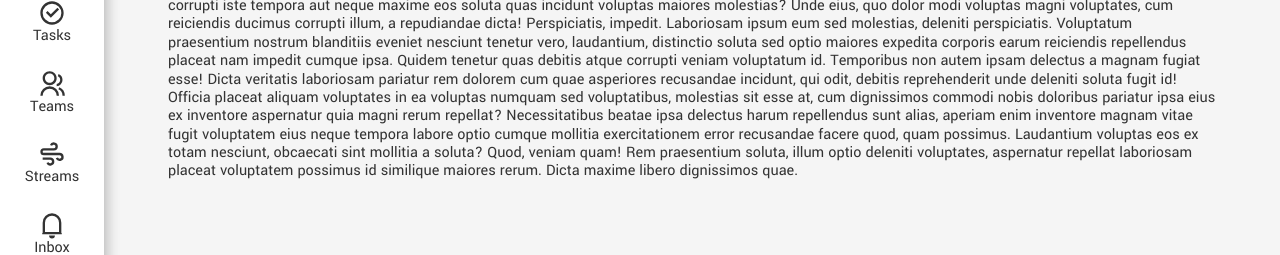
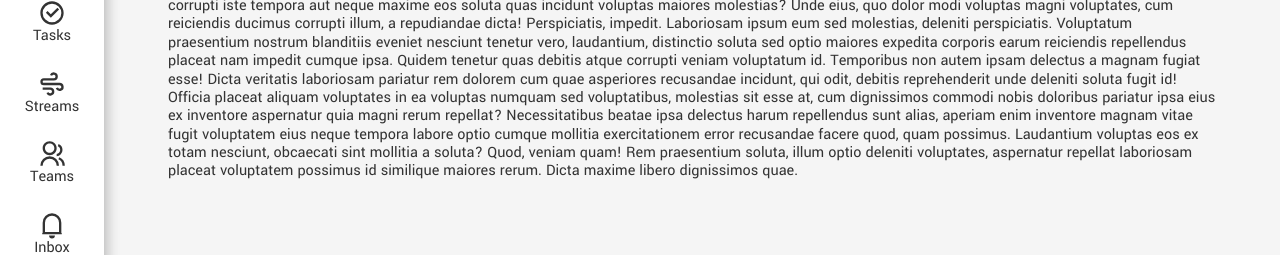
Before and after one commit to lisawagner/flow-app, a React (Create React App) app: page / in a window 1280 px wide. Shown: the part 183-438 px from the top of the page. Built offline with nearby package versions, Linux system fonts and the light colour scheme.

Commit message:
style: navbar menu

```diff
--- a/src/components/NavbarRoot/NavbarMenu.js
+++ b/src/components/NavbarRoot/NavbarMenu.js
@@ -25,14 +25,14 @@ const NavbarMenu = () => {
           <span>Tasks</span>
         </NavLink>
 
+        <NavLink to="/streams" className={styles.nMenuSelector}>
+          <RiWindyLine className={styles.nMenuIcon}/>
+          <span>Streams</span>
+        </NavLink>
+
         <NavLink to="/teams" className={styles.nMenuSelector}>
           <RiGroupLine className={styles.nMenuIcon}/>
           <span>Teams</span>
-        </NavLink>
-
-        <NavLink to="/streams" className={styles.nMenuSelector}>
-          <RiWindyLine className={styles.nMenuIcon}/>
-          <span>Streams</span>
         </NavLink>
 
         <NavLink to="/inbox" className={styles.nMenuSelector}>
```
